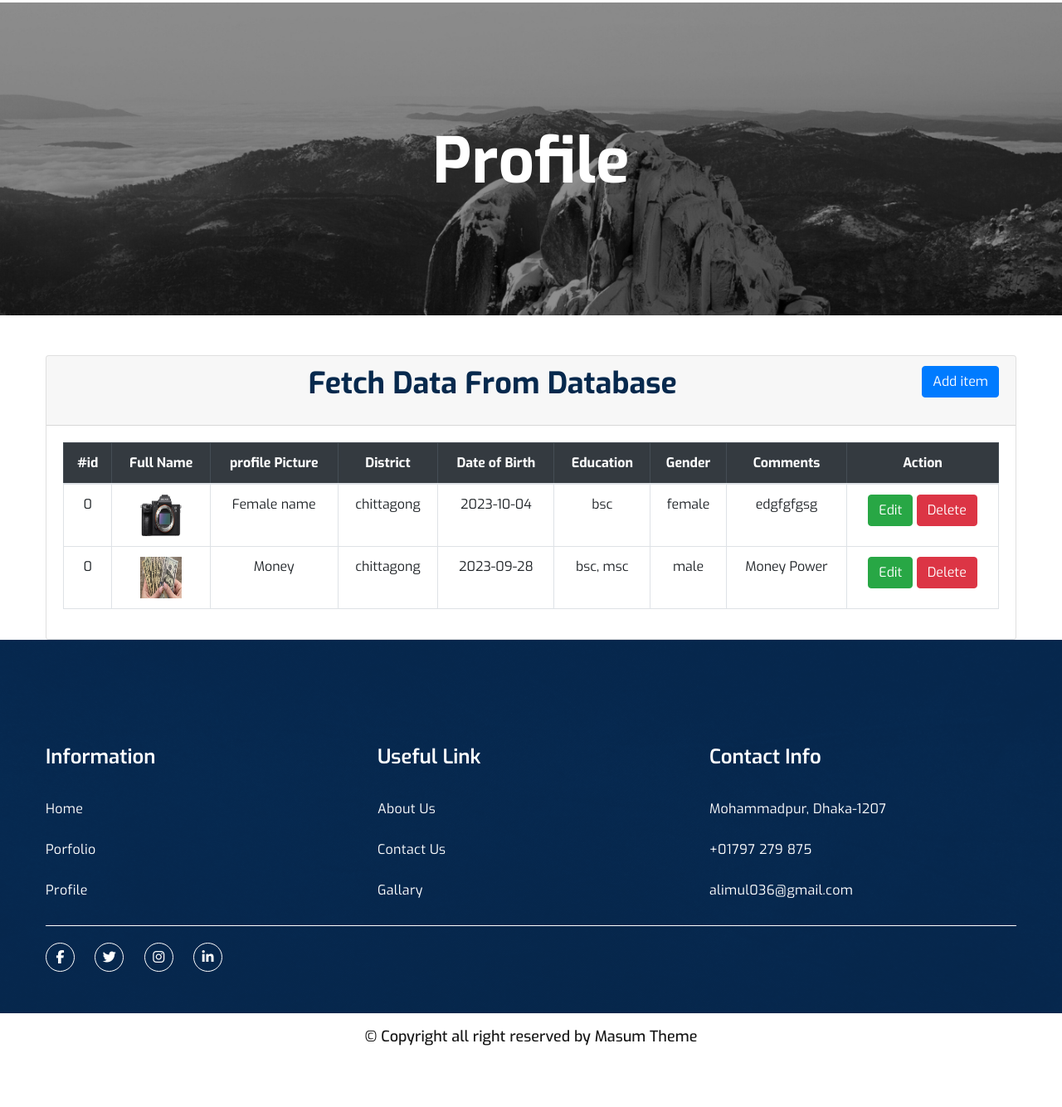
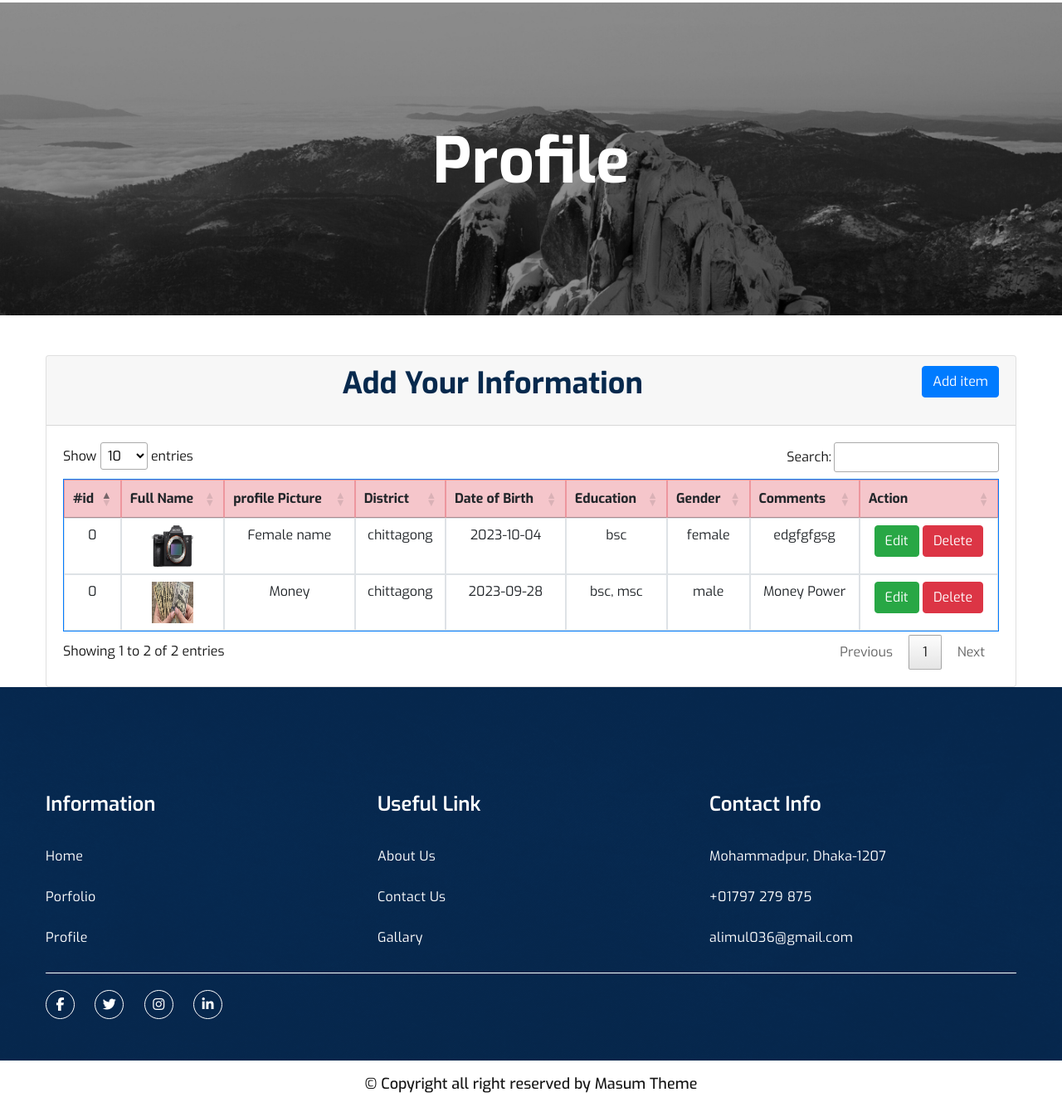
Before and after one commit to Alimulalam/masum-theme, a PHP site: page /profile.php in a window 1280 px wide. Shown: the part 156-1490 px from the top of the page at 83% size. Before the commit the page ends 1416 px from the top, so only its background shows below. Run offline with PHP 8.4, Linux system fonts and the light colour scheme; data comes from the database, SQL or seed files in the repository; some libraries are stand-ins or nearby versions.

Commit message:
New Update

```diff
--- a/profile.php
+++ b/profile.php
@@ -257,7 +257,7 @@
                     }
                     ?>
                     <div class="card-header">
-                        <h2 class="text-center mb-3">Fetch Data From Database
+                        <h2 class="text-center mb-3">Add Your Information
                             <button type="button" class="btn btn-primary float-right" data-bs-toggle="modal"
                                 data-bs-target="#addModal">
                                 Add item
@@ -265,8 +265,8 @@
                         </h2>
                     </div>
                     <div class="card-body">
-                        <table class="table table-bordered border-primary text-center">
-                            <thead class="table-dark">
+                        <table class="table table-bordered border-primary text-center" id="mytable">
+                            <thead class="table-danger">
                                 <tr>
                                     <th scope="col">#id</th>
                                     <th scope="col">Full Name</th>
@@ -464,12 +464,6 @@
                         $('#update_dob').val(value['date_of_birth']);
 
 
-                        // education
-                        // $('#bsc[value="' + value['education'] + '"]').prop('checked', true);
-
-                        // console.log('Education value from AJAX:', value[
-                        //     'education']);
-
                         if (value['education'] === 'ssc') {
                             console.log('Setting SSC checkbox as checked');
                             $('#ssc').prop('checked', true);
```
Also changed, not shown: auth/notes.php (+4 -3 lines), images/61rU806swrL._AC_SL1024_.jpg (added), images/stock 100 dollar bills 1800 x 1200.jpg (added).
